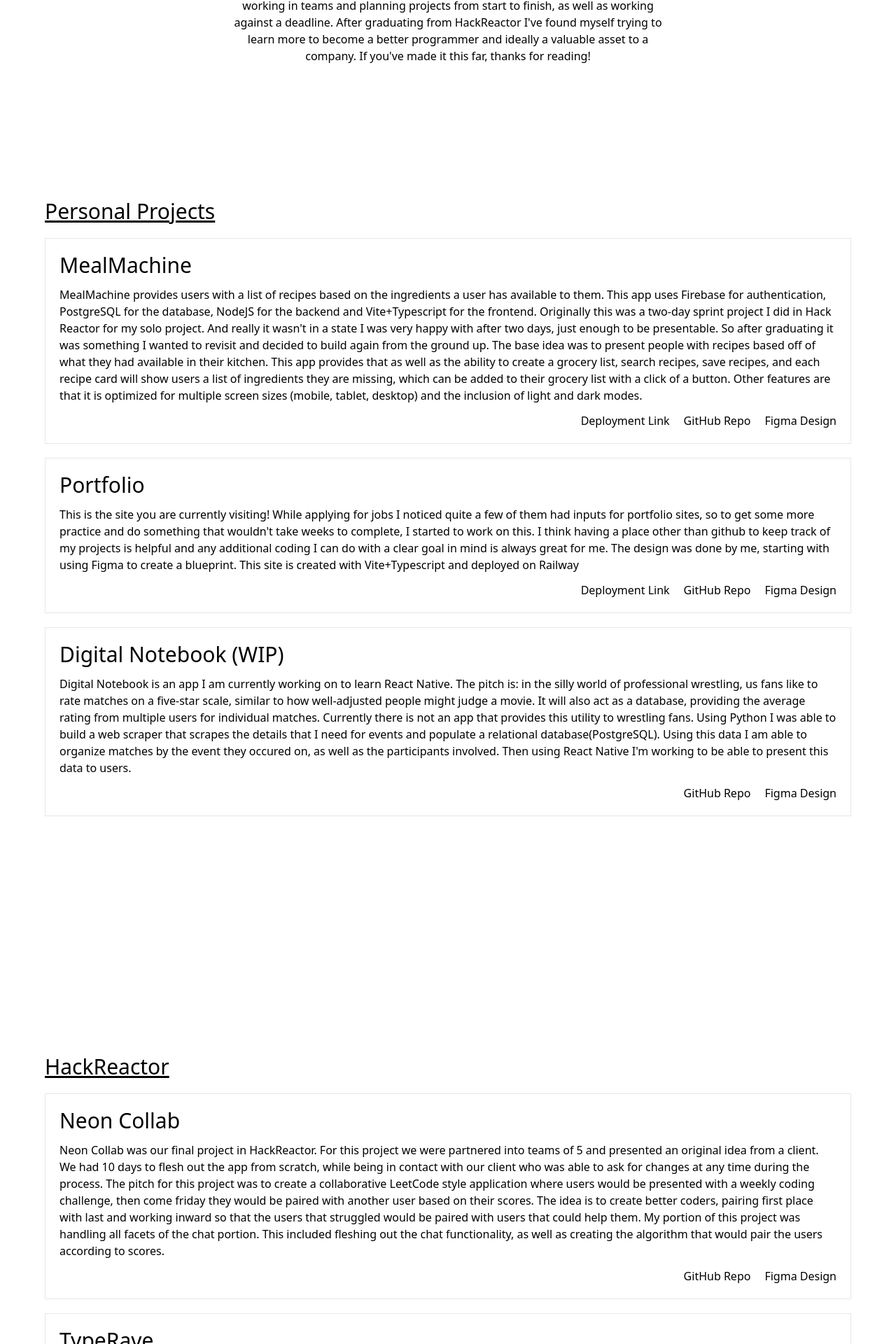
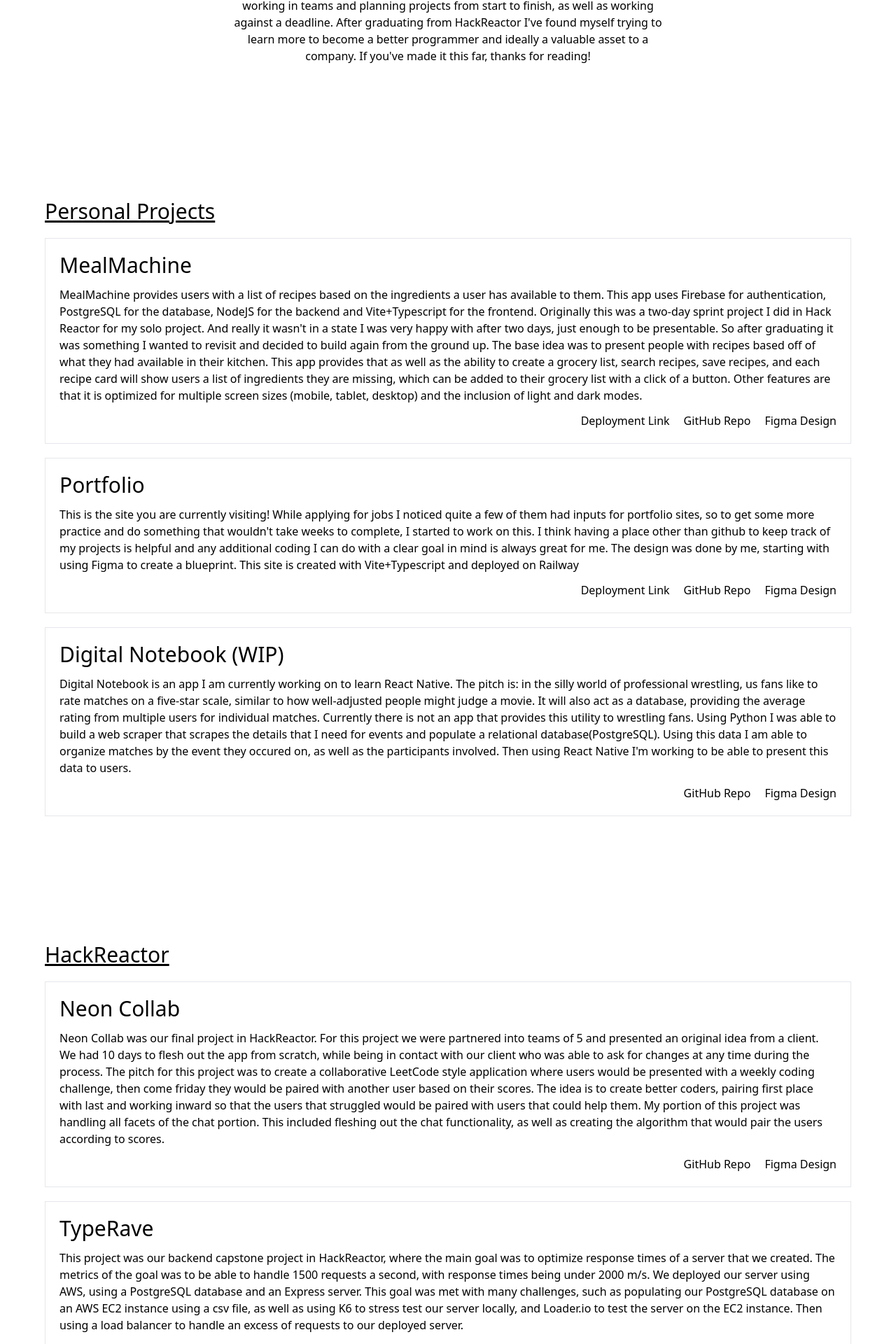
Before and after one commit to bgomez9212/portfolio, a React (Vite) app: page / in a window 1280 px wide. Shown: the part 676-2596 px from the top of the page at 70% size. Built offline with nearby package versions, Linux system fonts and the light colour scheme.

Commit message:
change padding

```diff
--- a/src/sections/HackReactor.tsx
+++ b/src/sections/HackReactor.tsx
@@ -3,7 +3,7 @@
 export default function HackReactor() {
   return (
     <div
-      className="py-mobileNav sm:py-navbar flex flex-col w-[90%]"
+      className="pt-mobileNav sm:pt-navbar flex flex-col w-[90%]"
       id="hack-reactor"
     >
       <h1 className="text-3xl mb-5 underline">HackReactor</h1>
--- a/src/sections/PersonalProjects.tsx
+++ b/src/sections/PersonalProjects.tsx
@@ -3,7 +3,7 @@
 export default function PersonalProjects() {
   return (
     <div
-      className="py-mobileNav sm:py-navbar flex flex-col w-[90%]"
+      className="pt-mobileNav sm:pt-navbar flex flex-col w-[90%]"
       id="personal-projects"
     >
       <h1 className="text-3xl mb-5 underline">Personal Projects</h1>
--- a/src/sections/Scrimba.tsx
+++ b/src/sections/Scrimba.tsx
@@ -3,7 +3,7 @@
 export default function Scrimba() {
   return (
     <div
-      className="py-mobileNav sm:py-navbar flex flex-col w-[90%]"
+      className="pt-mobileNav sm:pt-navbar flex flex-col w-[90%]"
       id="scrimba"
     >
       <h1 className="text-3xl mb-5 underline">Scrimba</h1>
```
